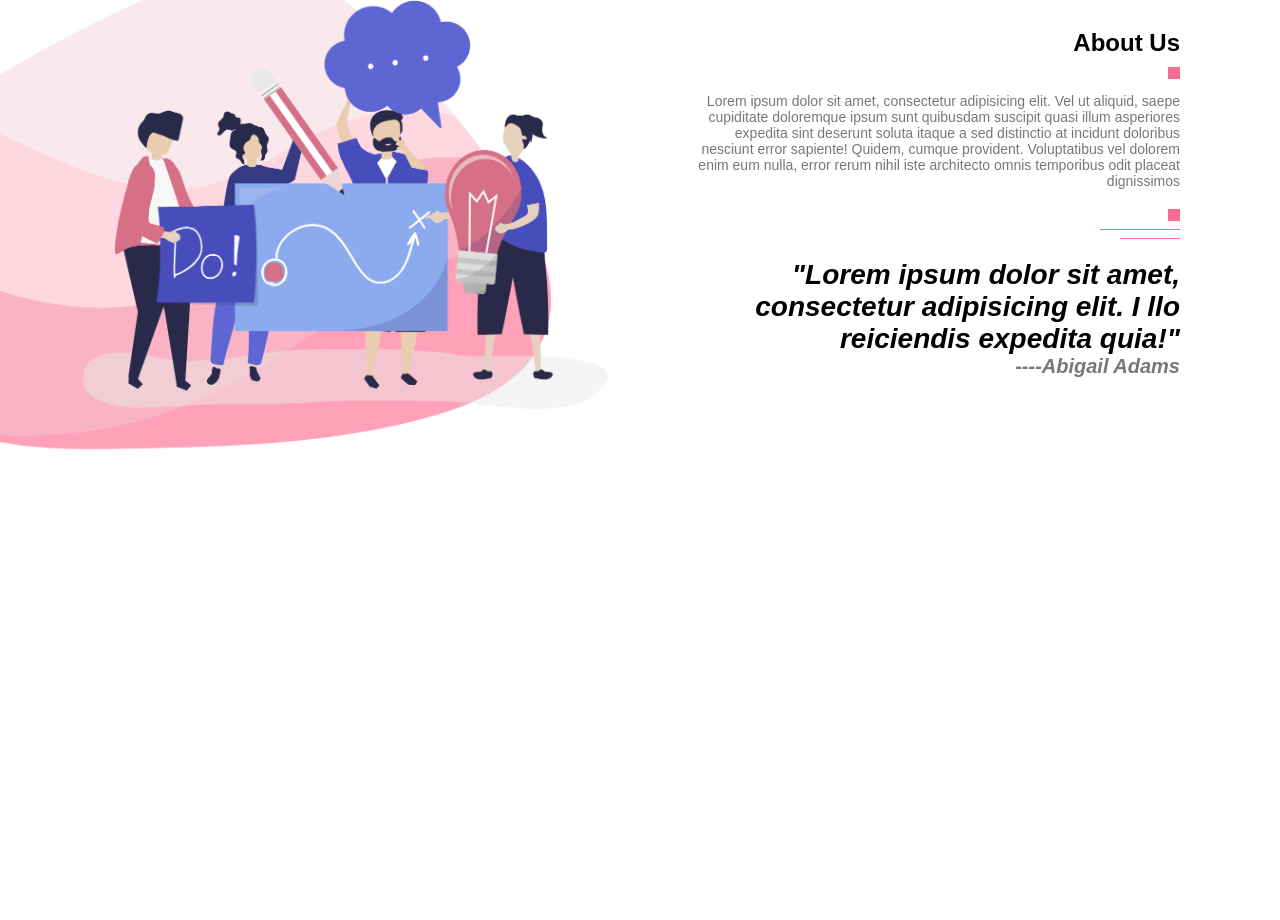
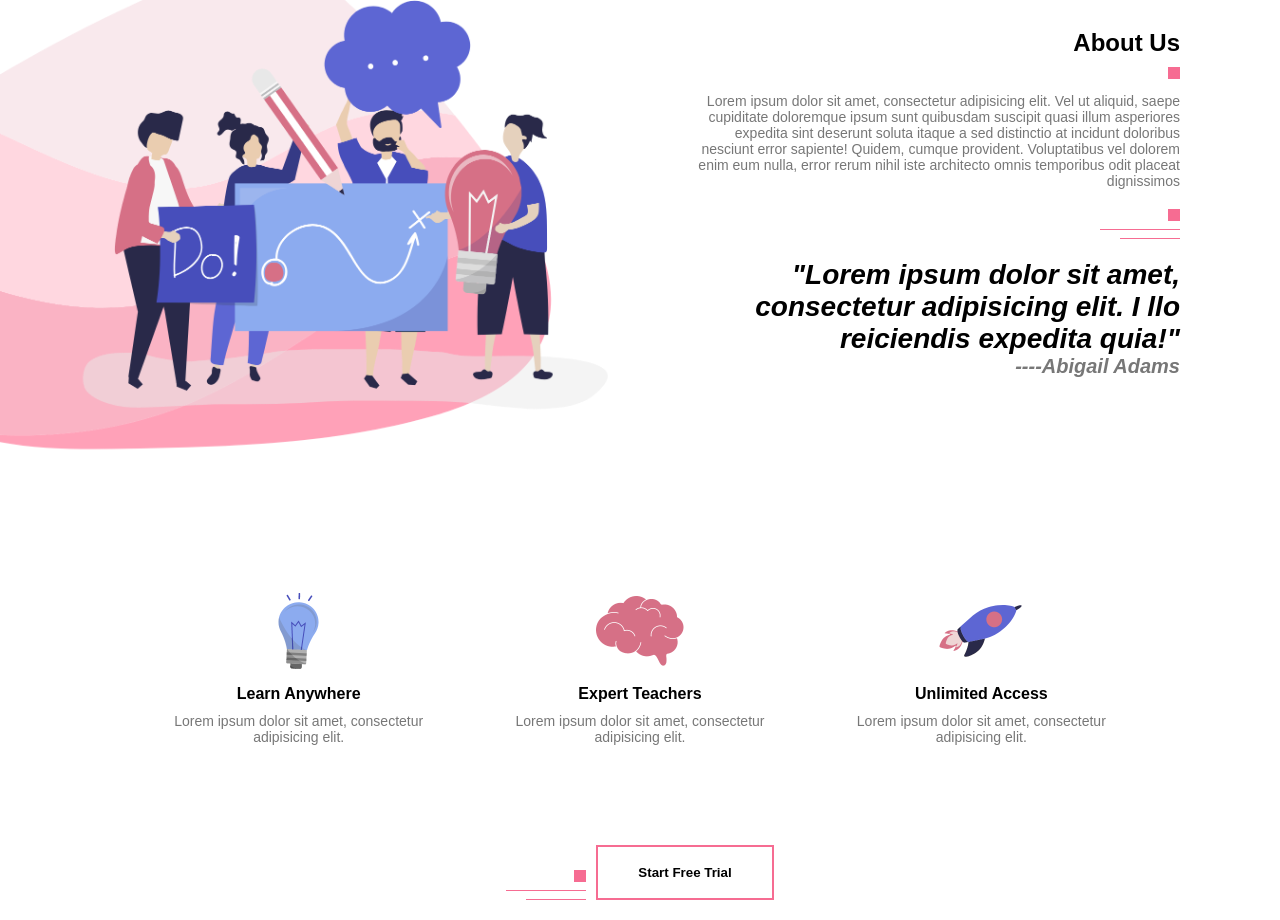
Before and after one commit to shahzaibishtiaq/Simple-Landing-Page, a plain HTML site: page index.html in a window 1280 px wide. Shown: the part 955-1875 px from the top of the page. Before the commit the page ends 1516 px from the top, so only its background shows below. Drawn offline with Linux system fonts and the light colour scheme.

Commit message:
Features-Section-Added

```diff
--- a/css/style.css
+++ b/css/style.css
@@ -136,6 +136,45 @@
     font-style: italic;
 }
 
+/*=============== features ================*/
+
+#features{
+    padding: 20px 0;
+}
+#features .features-row{
+    display: flex;
+    flex-wrap: wrap;
+    align-items: center;
+    width: 80%;
+    margin: auto;
+    justify-content: space-around;
+}
+
+#features .features-row .features-col{
+    flex-basis: 25%;
+    text-align: center;
+    display: inline-block;
+}
+#features .features-row .features-col img{
+    width: 100px;
+}
+#features .features-row .features-col p{
+    color: #777;
+    font-size: 14px;
+    margin-top: 10px;
+}
+.features-btn{
+    margin: 80px auto 0;
+    display: flex;
+    align-items: flex-end;
+    justify-content: center;
+}
+.features-btn .line{
+    text-align: right;
+    margin-right: 10px;
+}
+
+
 
 /* =============== Media Queries ================ */
 
--- a/index.html
+++ b/index.html
@@ -59,8 +59,41 @@
                 <h3>----Abigail Adams</h3>
             </div>
         </div>
+    </section>
 
+ <!--=============== features ================-->
+
+    <section id="features">
+        <div class="features-row">
+            <div class="features-col">
+                <img src="images/pic-1.png" alt="">
+                <h4>Learn Anywhere</h4>
+                <p>Lorem ipsum dolor sit amet, consectetur adipisicing elit.</p>
+            </div>
+            <div class="features-col">
+                <img src="images/pic-2.png" alt="">
+                <h4>Expert Teachers</h4>
+                <p>Lorem ipsum dolor sit amet, consectetur adipisicing elit.</p>
+
+            </div>
+            <div class="features-col">
+                <img src="images/pic-3.png" alt="">
+                <h4>Unlimited Access</h4>
+                <p>Lorem ipsum dolor sit amet, consectetur adipisicing elit.</p>
+
+            </div>
+        </div>
+        <div class="features-btn">
+            <div class="line">
+                <span class="line1"></span><br>
+                <span class="line2"></span><br>
+                <span class="line3"></span>
+            </div>
+            <button class="common-btn">Start Free Trial</button>
+
+        </div>
     </section>
+
 
 
 
```
